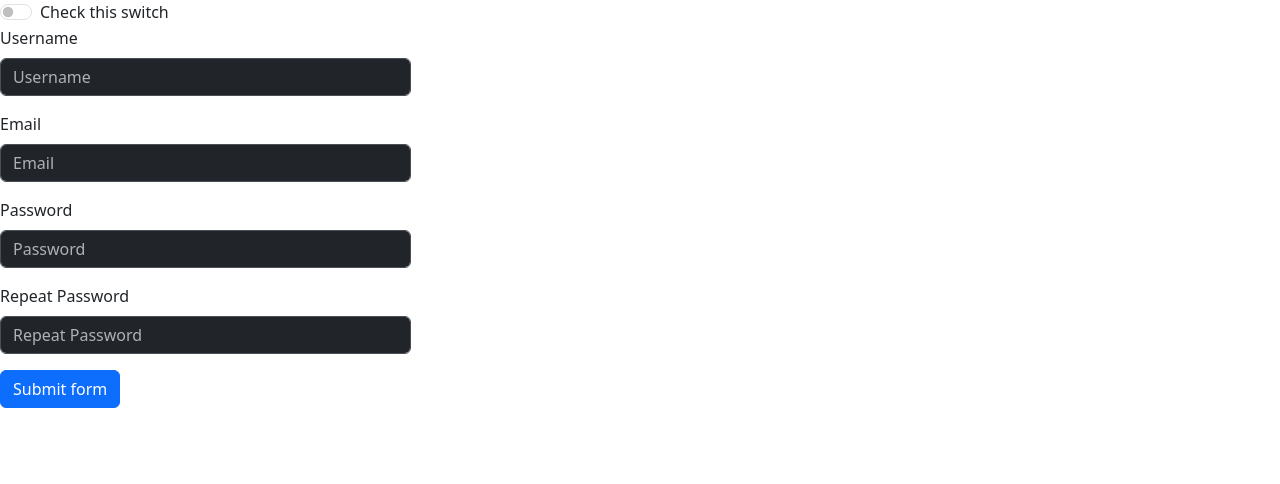
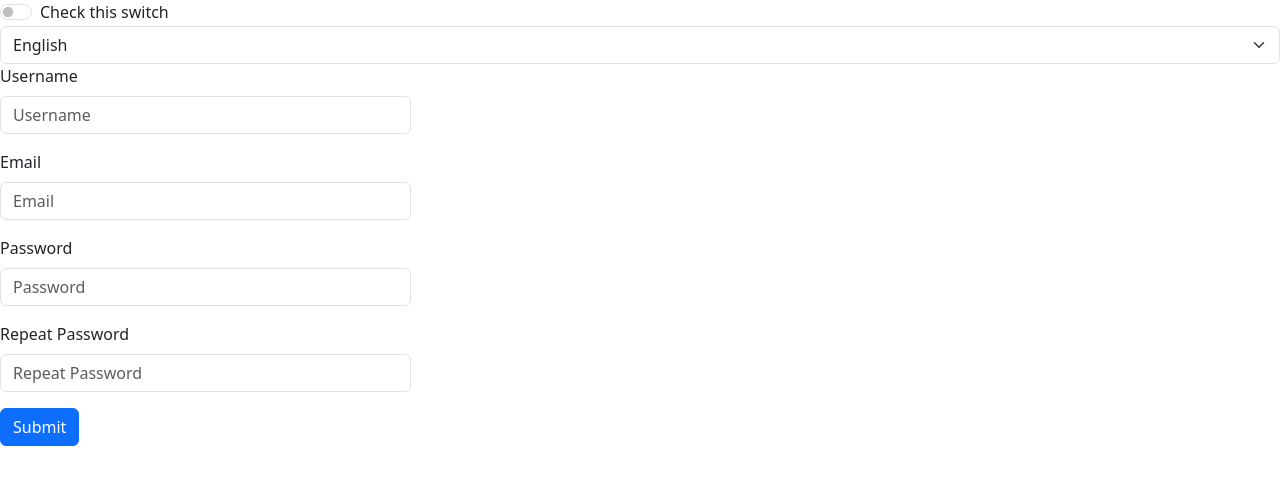
Before and after one commit to nicksarkisiani/questionnaire_frontend, a React (Vite) app: page / in a window 1280 px wide. Shown: the top 484 px of the page. Built offline with nearby package versions, Linux system fonts and the light colour scheme.

Commit message:
locale switcher

```diff
--- a/package.json
+++ b/package.json
@@ -14,9 +14,11 @@
     "axios": "^1.7.7",
     "bootstrap": "^5.3.3",
     "formik": "^2.4.6",
+    "i18next": "^23.15.2",
     "react": "^18.3.1",
     "react-bootstrap": "^2.10.5",
     "react-dom": "^18.3.1",
+    "react-i18next": "^15.0.2",
     "react-icons": "^5.3.0",
     "react-redux": "^9.1.2",
     "react-router": "^6.26.2",
--- a/src/App.tsx
+++ b/src/App.tsx
@@ -5,11 +5,13 @@ import {useActions} from "./hooks/useActions.ts";
 
 function App() {
 
-    const {setTheme} = useActions()
+    const {setTheme, setLocale} = useActions()
+
 
     useEffect(() => {
         setTheme()
-    }, [setTheme])
+        setLocale()
+    }, [setTheme, setLocale])
 
   return (
    <div>
--- a/src/components/Header/Header.tsx
+++ b/src/components/Header/Header.tsx
@@ -1,9 +1,11 @@
 import ThemeSwitcher from "../ThemeSwitcher/ThemeSwitcher.tsx";
+import LocaleSwitcher from "../LocaleSwitcher/LocaleSwitcher.tsx";
 
 const Header = () => {
     return (
         <div>
             <ThemeSwitcher />
+            <LocaleSwitcher />
         </div>
     );
 };
--- /dev/null
+++ b/src/components/LocaleSwitcher/LocaleSwitcher.tsx
@@ -0,0 +1,29 @@
+import Form from "react-bootstrap/Form";
+import {useTranslation} from "react-i18next";
+import {useTypedSelector} from "../../hooks/useTypedSelector.ts";
+import React, {useEffect} from "react";
+import {useActions} from "../../hooks/useActions.ts";
+
+const LocaleSwitcher = () => {
+
+    const {i18n} = useTranslation();
+    const {locale} = useTypedSelector(state => state.locale);
+    const {changeLocale} = useActions()
+
+    useEffect(() => {
+        i18n.changeLanguage(locale)
+    }, [locale]);
+
+    const changeLanguage = (e: React.ChangeEvent<HTMLSelectElement>) => {
+        changeLocale(e.target.value);
+    }
+
+    return (
+        <Form.Select onChange={changeLanguage} value={locale}>
+            <option value="en" >English</option>
+            <option value="ru">Русский</option>
+        </Form.Select>
+    );
+};
+
+export default LocaleSwitcher;
--- a/src/features/auth/components/RegistrationForm.tsx
+++ b/src/features/auth/components/RegistrationForm.tsx
@@ -5,10 +5,14 @@ import Row from 'react-bootstrap/Row';
 import * as formik from 'formik';
 import * as yup from 'yup';
 import {InputGroup} from "react-bootstrap";
+import {useTypedSelector} from "../../../hooks/useTypedSelector.ts";
+import {useTranslation} from "react-i18next";
 
 function RegistrationForm() {
     const {Formik} = formik;
 
+    const {theme} = useTypedSelector(state => state.theme)
+    const {t} = useTranslation()
     const schema = yup.object().shape({
         username: yup.string().required(),
         email: yup.string().email().required(),
@@ -29,15 +33,15 @@ function RegistrationForm() {
         >
             {({handleSubmit, handleChange, values, errors}) => (
                 <Form  onSubmit={handleSubmit}
-                      data-bs-theme="dark"
+                      data-bs-theme={theme}
                 >
-                    <Row className="mb-3" data-bs-theme="dark">
+                    <Row className="mb-3">
                         <Form.Group as={Col} md="4" controlId="validationFormikUsername1">
-                            <Form.Label>Username</Form.Label>
+                            <Form.Label>{t("username")}</Form.Label>
                             <InputGroup hasValidation>
                                 <Form.Control
                                     type="text"
-                                    placeholder="Username"
+                                    placeholder={t("username")}
                                     aria-describedby="inputGroupPrepend"
                                     name="username"
                                     value={values.username}
@@ -58,10 +62,10 @@ function RegistrationForm() {
                             controlId="validationFormik2"
                             className="position-relative"
                         >
-                            <Form.Label>Email</Form.Label>
+                            <Form.Label>{t("email")}</Form.Label>
                             <Form.Control
                                 type="email"
-                                placeholder="Email"
+                                placeholder={t("email")}
                                 name="email"
                                 value={values.email}
                                 onChange={handleChange}
@@ -80,10 +84,10 @@ function RegistrationForm() {
                             controlId="validationFormik3"
                             className="position-relative"
                         >
-                            <Form.Label>Password</Form.Label>
+                            <Form.Label>{t("password")}</Form.Label>
                             <Form.Control
                                 type="password"
-                                placeholder="Password"
+                                placeholder={t("password")}
                                 name="password"
                                 value={values.password}
                                 onChange={handleChange}
@@ -102,10 +106,10 @@ function RegistrationForm() {
                             controlId="validationFormik4"
                             className="position-relative"
                         >
-                            <Form.Label>Repeat Password</Form.Label>
+                            <Form.Label>{t("repeatPassword")}</Form.Label>
                             <Form.Control
                                 type="password"
-                                placeholder="Repeat Password"
+                                placeholder={t("repeatPassword")}
                                 name="repeatPassword"
                                 value={values.repeatPassword}
                                 onChange={handleChange}
@@ -117,7 +121,7 @@ function RegistrationForm() {
                             </Form.Control.Feedback>
                         </Form.Group>
                     </Row>
-                    <Button type="submit">Submit form</Button>
+                    <Button type="submit">{t("submit")}</Button>
                 </Form>
             )}
         </Formik>
--- a/src/hooks/useActions.ts
+++ b/src/hooks/useActions.ts
@@ -1,9 +1,11 @@
 import { useDispatch } from "react-redux";
 import { bindActionCreators } from "redux";
 import {themeSlice} from "../store/reducers/theme/theme.slice.ts"
+import {localeSlice} from "../store/reducers/locale/locale.slice.ts";
 
 const rootActions = {
-    ...themeSlice.actions
+    ...themeSlice.actions,
+    ...localeSlice.actions
 };
 
 export const useActions = () => {
--- /dev/null
+++ b/src/locale/i18n.ts
@@ -0,0 +1,19 @@
+import i18n from 'i18next';
+import {initReactI18next} from "react-i18next";
+import en from "./translations/en.json"
+import ru from "./translations/ru.json"
+
+i18n
+    .use(initReactI18next)
+    .init({
+        resources: {
+            en: {translation: en},
+            ru: {translation: ru},
+        },
+        lng: "en",
+        fallbackLng: "en", interpolation: {
+            escapeValue: false
+        }
+    })
+
+export default i18n;
--- /dev/null
+++ b/src/locale/translations/en.json
@@ -0,0 +1,9 @@
+{
+  "login": "Login",
+  "registration": "Registration",
+  "username": "Username",
+  "email": "Email",
+  "password": "Password",
+  "repeatPassword": "Repeat Password",
+  "submit": "Submit"
+}
--- /dev/null
+++ b/src/locale/translations/ru.json
@@ -0,0 +1,9 @@
+{
+  "login": "Войти",
+  "registration": "Регистрация",
+  "username": "Имя пользователя",
+  "email": "Почта",
+  "password": "Пароль",
+  "repeatPassword": "Повторите пароль",
+  "submit": "Подтвердить"
+}
--- a/src/main.tsx
+++ b/src/main.tsx
@@ -5,6 +5,7 @@ import {router} from "./routes";
 import 'bootstrap/dist/css/bootstrap.css';
 import {Provider} from "react-redux";
 import {store} from "./store/store.ts";
+import "./locale/i18n.ts"
 
 createRoot(document.getElementById('root')!).render(
     <StrictMode>
--- a/src/store/reducers/index.ts
+++ b/src/store/reducers/index.ts
@@ -1,9 +1,10 @@
 import {combineReducers} from "@reduxjs/toolkit";
 import themeReducer from "./theme/theme.slice.ts";
-
+import localeReducer from "./locale/locale.slice.ts";
 
 export const rootReducer = combineReducers({
     theme: themeReducer,
+    locale: localeReducer
 })
 
 export type RootState = ReturnType<typeof rootReducer>
--- /dev/null
+++ b/src/store/reducers/locale/locale.slice.ts
@@ -0,0 +1,30 @@
+import {createSlice} from "@reduxjs/toolkit";
+
+interface State {
+    locale: "ru" | "en"
+}
+
+const initialState: State = {
+    locale: "en"
+}
+
+export const localeSlice = createSlice({
+    name: "locale",
+    initialState,
+    reducers: {
+        setLocale: (state) => {
+            const locale = localStorage.getItem("locale") as "en" | "ru" | null
+            if(!locale){
+                localStorage.setItem("locale", "en")
+                return
+            }
+            state.locale = locale
+        },
+        changeLocale: (state, action) => {
+            state.locale = action.payload
+            localStorage.setItem("locale", state.locale)
+        }
+    }
+})
+
+export default localeSlice.reducer
```
Also changed, not shown: 1 other file (tests, documents, lock files or other folders).
